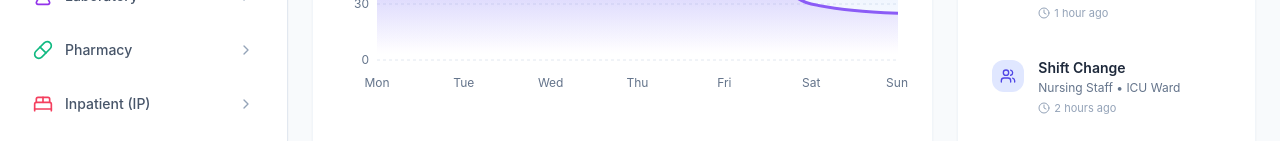
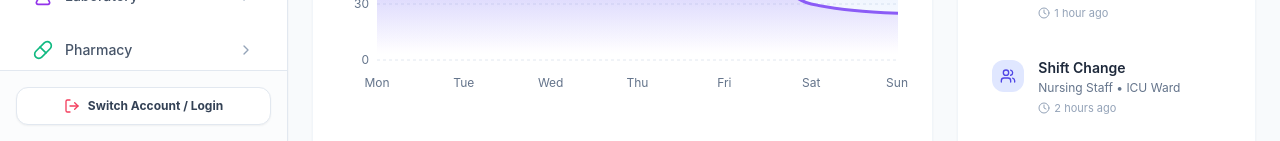
Before and after one commit to abishxavier/Hospital_app, a React (Vite) app in the folder hms-frontend/: page /admin/dashboard in a window 1280 px wide. Shown: the part 659-800 px from the top of the page. Built offline with nearby package versions, Linux system fonts and the light colour scheme; sample sign-in values are in the browser's storage; the HTML template or start-up script is replaced by a standard one.

Commit message:
feat: enable direct access to /login route and add switch account button in sidebar

```diff
--- a/hms-frontend/src/App.jsx
+++ b/hms-frontend/src/App.jsx
@@ -1560,7 +1560,7 @@ function App() {
         <Route
           path="/login"
           element={
-            user ? <Navigate to={getRoleDefaultRoute(user.role)} replace /> : <Login onLoginSuccess={handleLoginSuccess} />
+            <Login onLoginSuccess={handleLoginSuccess} />
           }
         />
 
--- a/hms-frontend/src/components/Layout/Sidebar.jsx
+++ b/hms-frontend/src/components/Layout/Sidebar.jsx
@@ -12,7 +12,8 @@ import {
   MonitorSmartphone,
   ChevronDown,
   ChevronRight,
-  Circle
+  Circle,
+  LogOut
 } from 'lucide-react';
 
 const MODULES = [
@@ -243,6 +244,17 @@ export default function Sidebar({ isOpenMobile, onCloseMobile, userRole: userRol
           );
         })}
       </nav>
+
+      {/* Footer Switch Account Link */}
+      <div className="p-4 border-t border-slate-200 shrink-0 bg-slate-50/50">
+        <NavLink
+          to="/login"
+          className="flex items-center justify-center w-full px-4 py-2.5 bg-white hover:bg-slate-100 text-slate-700 font-bold text-xs rounded-xl border border-slate-200 shadow-sm transition-colors"
+        >
+          <LogOut className="w-4 h-4 mr-2 text-rose-500" />
+          Switch Account / Login
+        </NavLink>
+      </div>
     </aside>
   );
 }
```
